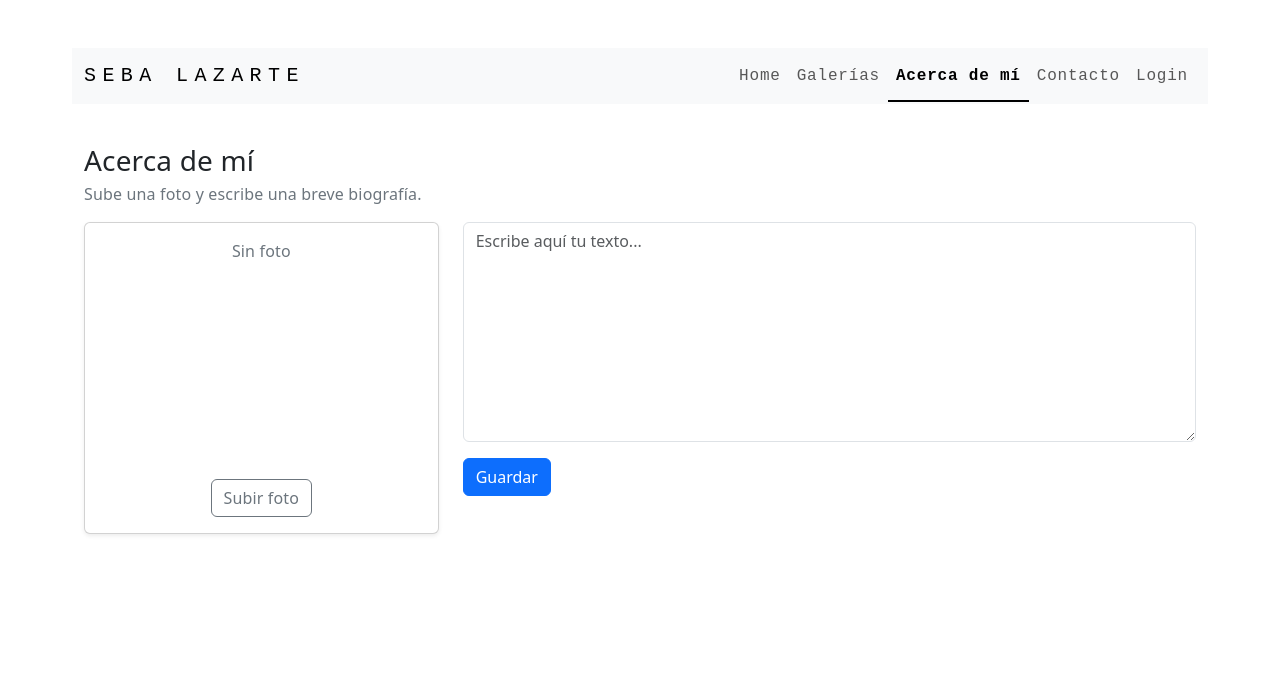
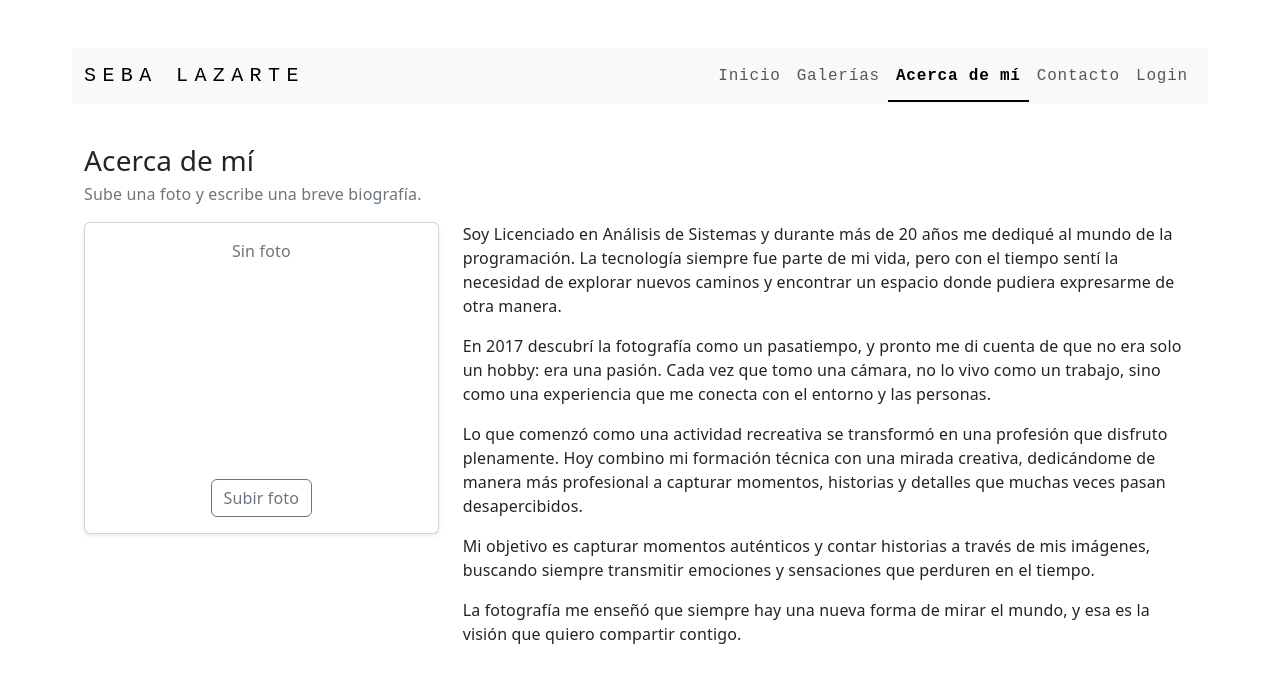
Before and after one commit to sebalazarte/photography-site, a React (Vite) app in the folder photography-portfolio/: page /about in a window 1280 px wide. Shown: the top 682 px of the page. Built offline with nearby package versions, Linux system fonts and the light colour scheme; no server answers.

Commit message:
acerca de mi texto

```diff
--- a/photography-portfolio/src/App.tsx
+++ b/photography-portfolio/src/App.tsx
@@ -25,7 +25,7 @@ function App() {
             <div className="collapse navbar-collapse" id="mainNav">
               <ul className="navbar-nav ms-auto mb-2 mb-md-0">
                 <li className="nav-item">
-                  <NavLink to="/" end className={({isActive}) => `nav-link ${isActive ? 'active' : ''}`}>Home</NavLink>
+                  <NavLink to="/" end className={({isActive}) => `nav-link ${isActive ? 'active' : ''}`}>Inicio</NavLink>
                 </li>
                 <li className="nav-item">
                   <NavLink to="/galleries" className={({isActive}) => `nav-link ${isActive ? 'active' : ''}`}>Galerías</NavLink>
--- a/photography-portfolio/src/pages/About.tsx
+++ b/photography-portfolio/src/pages/About.tsx
@@ -55,18 +55,11 @@ const About: React.FC = () => {
         </section>
 
         <section className="col-12 col-md-8">
-          <textarea
-            placeholder="Escribe aquí tu texto..."
-            value={data.text}
-            onChange={e => setData(prev => ({ ...prev, text: e.target.value }))}
-            className="form-control"
-            style={{ minHeight: 220, resize: 'vertical' }}
-          />
-
-          <div className="mt-3 d-flex align-items-center gap-2">
-            <button onClick={save} className="btn btn-primary">Guardar</button>
-            {saved && <span className="text-success">Guardado</span>}
-          </div>
+          <p>Soy Licenciado en Análisis de Sistemas y durante más de 20 años me dediqué al mundo de la programación. La tecnología siempre fue parte de mi vida, pero con el tiempo sentí la necesidad de explorar nuevos caminos y encontrar un espacio donde pudiera expresarme de otra manera.</p>
+          <p>En 2017 descubrí la fotografía como un pasatiempo, y pronto me di cuenta de que no era solo un hobby: era una pasión. Cada vez que tomo una cámara, no lo vivo como un trabajo, sino como una experiencia que me conecta con el entorno y las personas.</p>
+          <p>Lo que comenzó como una actividad recreativa se transformó en una profesión que disfruto plenamente. Hoy combino mi formación técnica con una mirada creativa, dedicándome de manera más profesional a capturar momentos, historias y detalles que muchas veces pasan desapercibidos.</p>
+          <p>Mi objetivo es capturar momentos auténticos y contar historias a través de mis imágenes, buscando siempre transmitir emociones y sensaciones que perduren en el tiempo.</p>
+          <p>La fotografía me enseñó que siempre hay una nueva forma de mirar el mundo, y esa es la visión que quiero compartir contigo.</p>
         </section>
       </div>
     </div>
```
